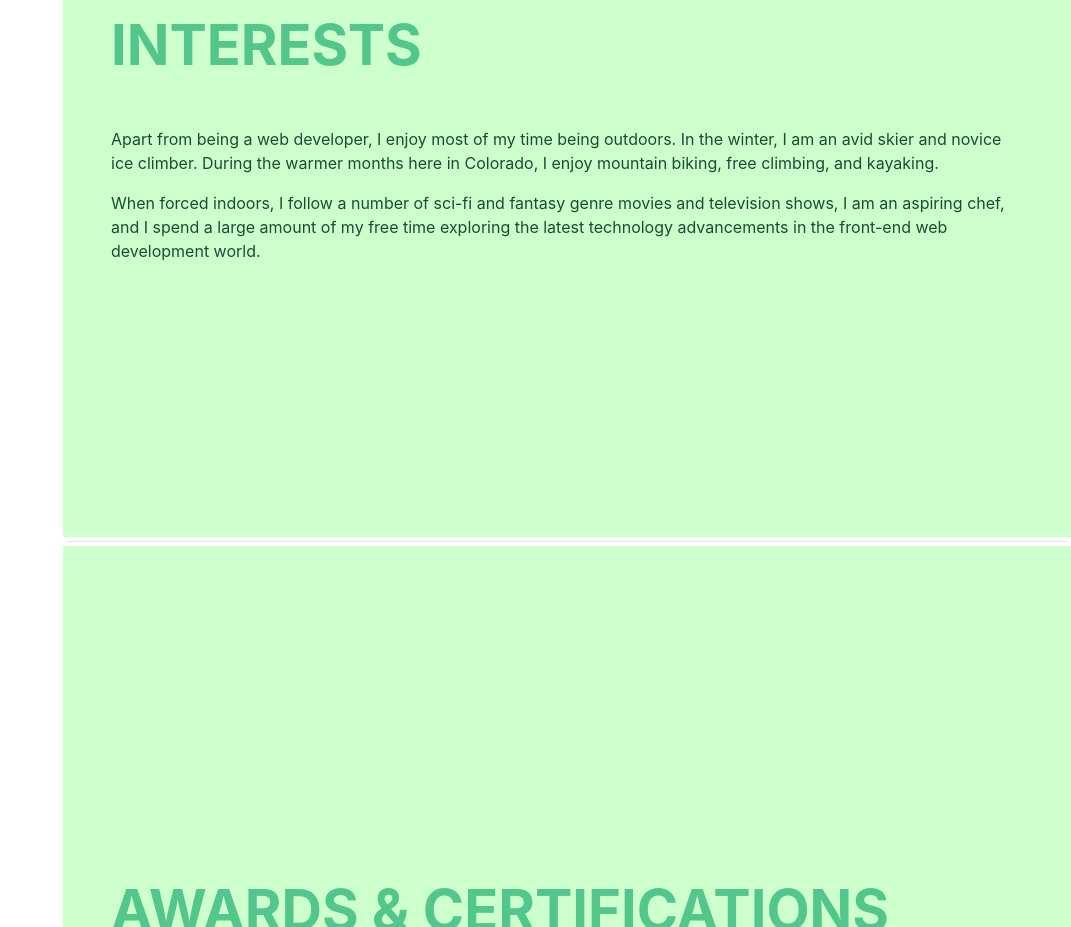
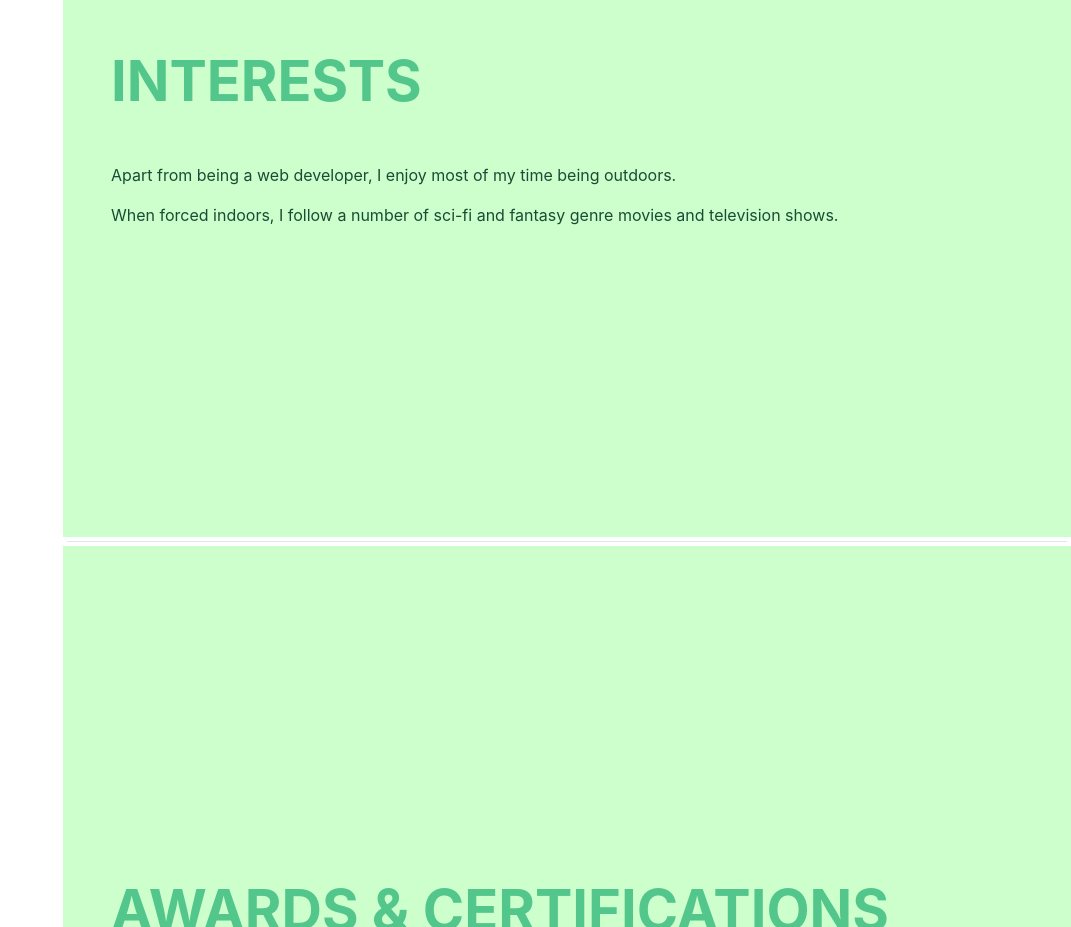
Before and after one commit to Vish1811/My-Resume, a plain HTML site: page index.html in a window 1280 px wide. Shown: the part 6820-7747 px from the top of the page, without its empty margins (209-1280 px from the left). Drawn offline with Linux system fonts and the light colour scheme; a script that the page names is missing; a web font is replaced by a local one.

Commit message:
modified index

```diff
--- a/index.html
+++ b/index.html
@@ -299,8 +299,8 @@
       <section class="resume-section p-3 p-lg-5 d-flex align-items-center bkground-sec1" id="interests">
         <div class="w-100">
           <h2 class="mb-5">Interests</h2>
-          <p>Apart from being a web developer, I enjoy most of my time being outdoors. In the winter, I am an avid skier and novice ice climber. During the warmer months here in Colorado, I enjoy mountain biking, free climbing, and kayaking.</p>
-          <p class="mb-0">When forced indoors, I follow a number of sci-fi and fantasy genre movies and television shows, I am an aspiring chef, and I spend a large amount of my free time exploring the latest technology advancements in the front-end web development world.</p>
+          <p>Apart from being a web developer, I enjoy most of my time being outdoors. </p>
+          <p class="mb-0">When forced indoors, I follow a number of sci-fi and fantasy genre movies and television shows. </p>
         </div>
       </section>
       <hr class="m-1">
```
